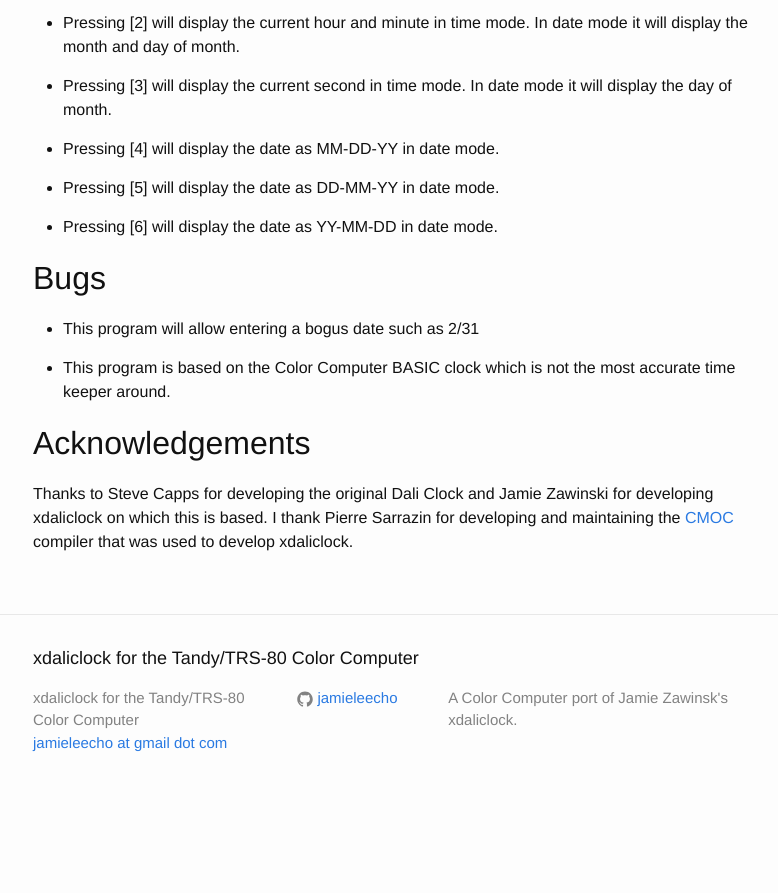
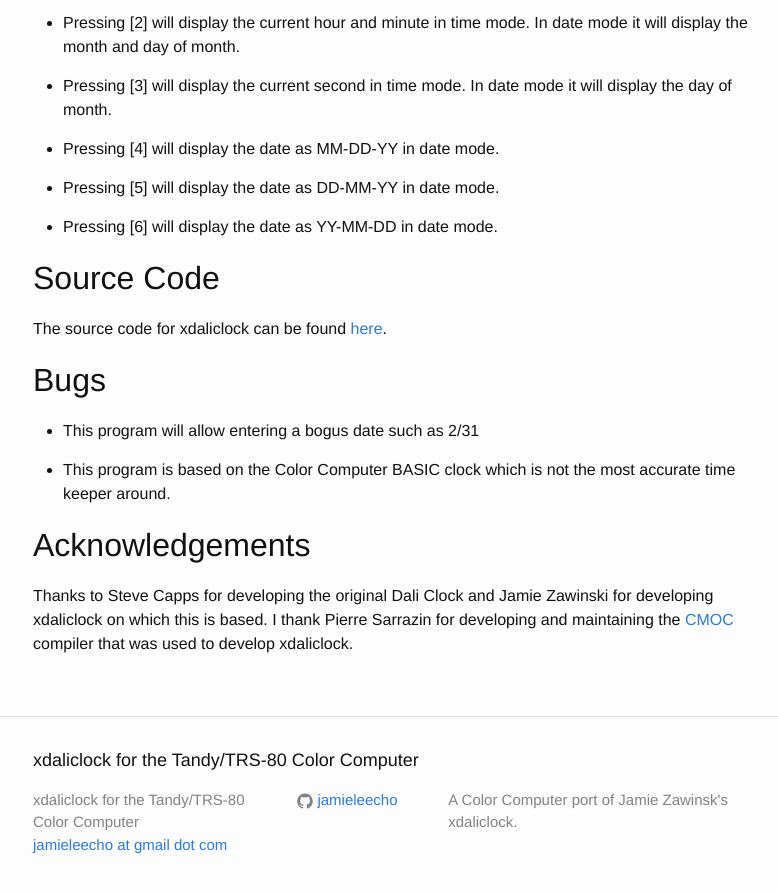
Before and after one commit to jamieleecho/xdaliclock, a Jekyll site: the page built from _posts/2016-07-13-xdaliclock-manual.markdown, in a window 1280 px wide and 900 px high, scrolled down 2314 px. Shown: the top 893 px of the window, without its empty margins (237-1015 px from the left). Built offline with Jekyll 4.4.1, drawn with Linux system fonts in a browser that asks for light colours; before the commit the page ends 3128 px from its top, so only the background shows below that.

Commit message:
Remove .DS_Store files and update blog

```diff
--- a/_posts/2016-07-13-xdaliclock-manual.markdown
+++ b/_posts/2016-07-13-xdaliclock-manual.markdown
@@ -65,6 +65,11 @@ Screen]({{site.url}}{{site.baseurl}}/assets/2016-07-13/Images/main.png)
 * Pressing \[6\] will display the date as YY-MM-DD in date mode.
 
 
+## Source Code
+The source code for xdaliclock can be found
+[here](https://github.com/jamieleecho/xdaliclock).
+
+
 ## Bugs
 * This program will allow entering a bogus date such as 2/31
 
```
Also changed, not shown: 6 other files.
